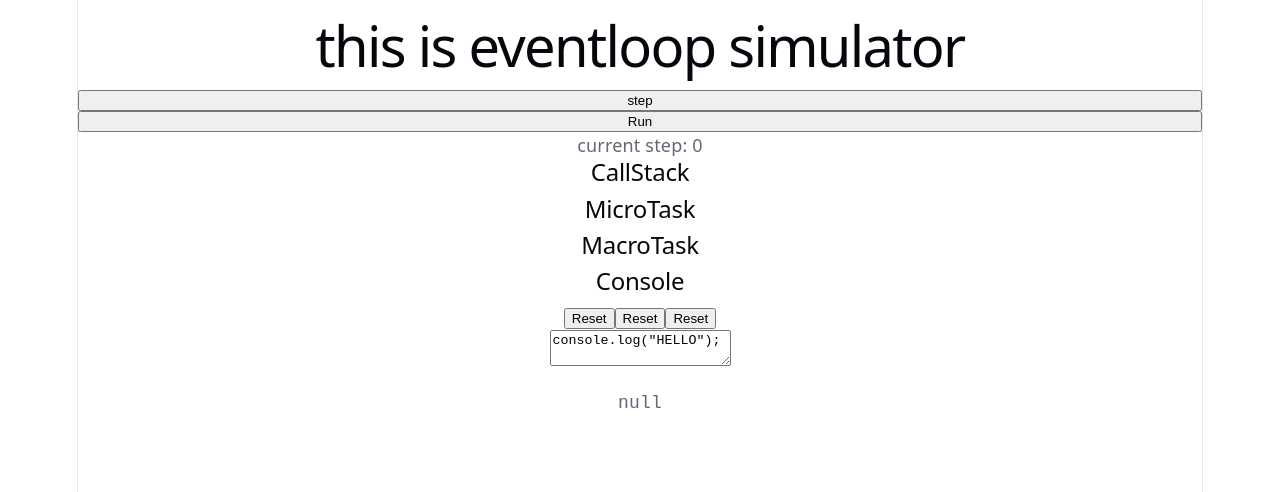
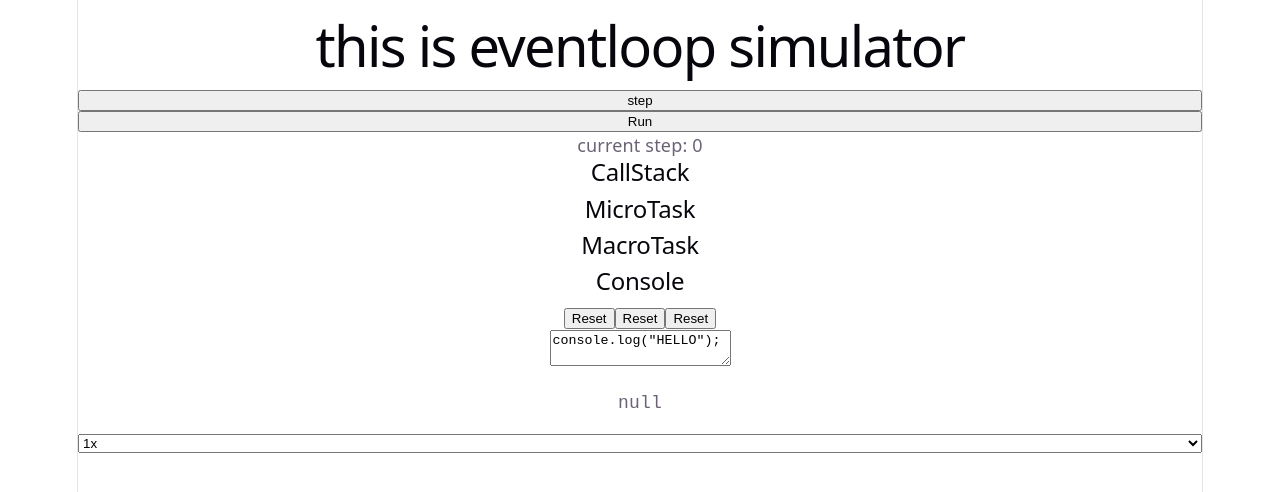
Before and after one commit to Palak09sh/EventLoppSimulator, a React (Vite) app: page / in a window 1280 px wide. Shown: the top 492 px of the page. Built offline with nearby package versions, Linux system fonts and the light colour scheme.

Commit message:
add playback speed control

```diff
--- a/src/App.jsx
+++ b/src/App.jsx
@@ -25,7 +25,7 @@ setTrace(newTrace)
 run(newTrace)
     }
 
-        const { currentStep , step , callStack,microtaskQueue, macrotaskQueue,consoleOutput,reset,run,currentEvent} = useTracePlayback(trace)
+        const { currentStep , step , callStack,microtaskQueue, macrotaskQueue,consoleOutput,reset,run,currentEvent,playbackSpeed,setPlaybackSpeed} = useTracePlayback(trace)
     return(
         <>
     <h1>this is eventloop simulator</h1>
@@ -39,7 +39,17 @@ run(newTrace)
     <PlayBackControls reset={reset} />
     <CodeEditor code={code} setCode={setCode} />
     <pre>{JSON.stringify(currentEvent,null,2)}</pre>
+    <select
+     value={playbackSpeed}
+     onChange={(e) => setPlaybackSpeed(Number(e.target.value))}>
+        <option value={0.5}>0.5x</option>
+         <option value={1}>1x</option>
+          <option value={1.5}>1.5x</option>
+           <option value={2}>2x</option>
+
+    </select>
         </>
+
 
     )
 }
--- a/src/hooks/useTracePlayback.js
+++ b/src/hooks/useTracePlayback.js
@@ -9,6 +9,7 @@ export function useTracePlayback(trace) {
     const intervalRef = useRef(null);
     const currentStepRef = useRef(0);
     const [currentEvent, setCurrentEvent] = useState(null);
+    const [playbackSpeed, setPlaybackSpeed] = useState(1)
 
     function step(traceToPlay = trace) {
 
@@ -67,6 +68,7 @@ export function useTracePlayback(trace) {
 
     }
     function run(traceToPlay = trace) {
+        const interval = 500/playbackSpeed
         if (!isRunning && currentStepRef.current < traceToPlay.length) {
             setRunning(true)
             intervalRef.current = setInterval(() => {
@@ -77,7 +79,7 @@ export function useTracePlayback(trace) {
 
                 }
 
-            }, 500)
+            }, interval)
         }
     }
     return {
@@ -91,6 +93,8 @@ export function useTracePlayback(trace) {
         run,
         pause,
         currentEvent,
+        playbackSpeed,
+        setPlaybackSpeed
 
 
     };
```
